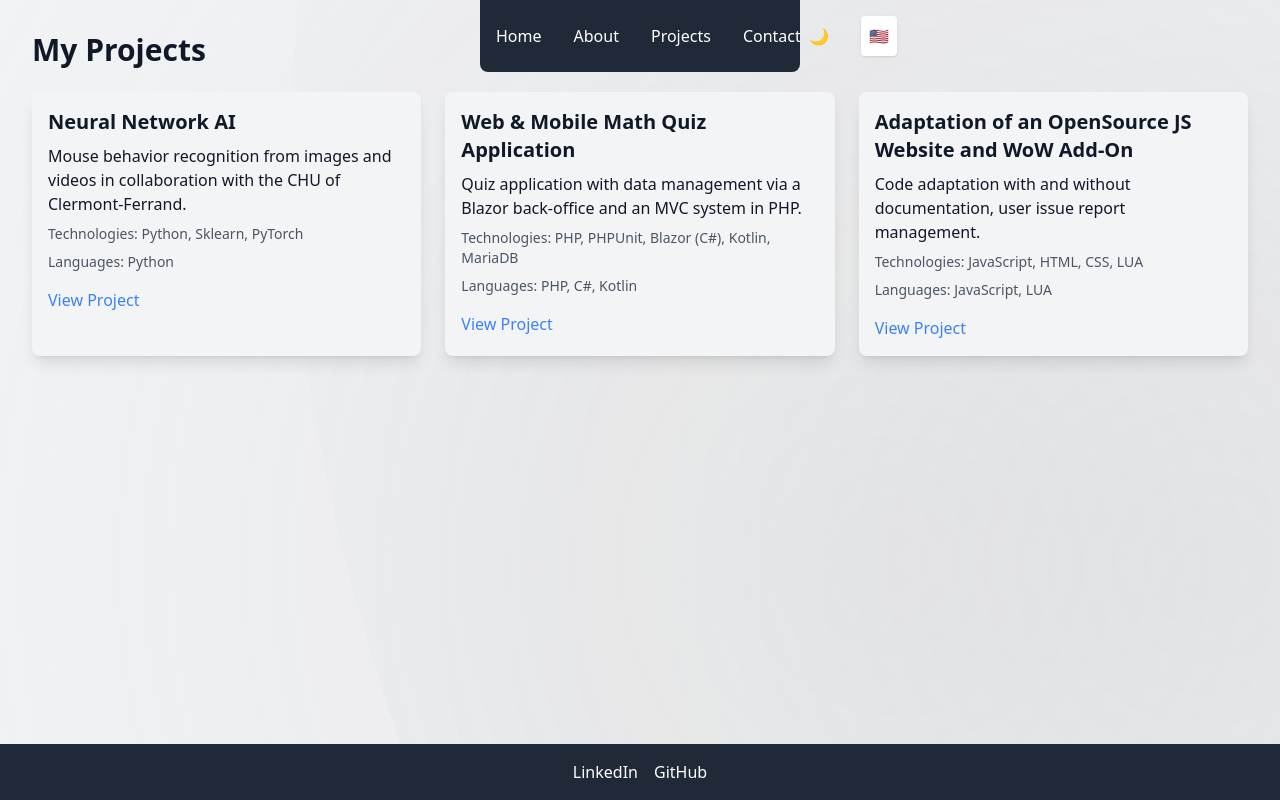
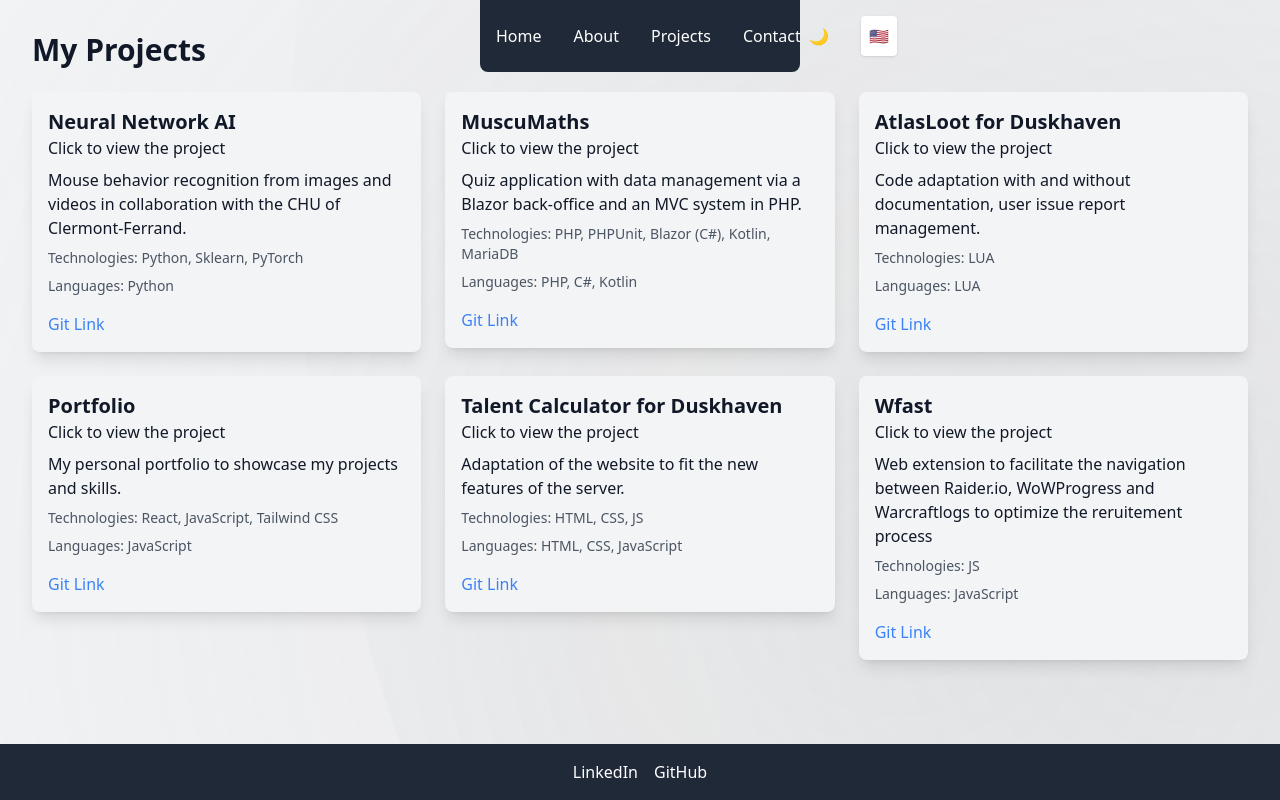
Before and after one commit to IllustreDot/Portfolio, a React (Vite) app: page /projects in a window 1280 px wide. Built offline with nearby package versions, Linux system fonts and the light colour scheme.

Commit message:
Project card

```diff
--- a/locales/en.json
+++ b/locales/en.json
@@ -38,28 +38,56 @@
 		"title": "My Projects",
 		"technologies": "Technologies",
 		"languages": "Languages",
-		"viewProject": "View Project",
+		"viewProject": "Git Link",
+		"clickToView": "Click to view the project",
 		"list": [
 			{
 				"title": "Neural Network AI",
 				"description": "Mouse behavior recognition from images and videos in collaboration with the CHU of Clermont-Ferrand.",
 				"technologies": "Python, Sklearn, PyTorch",
 				"languages": "Python",
-				"link": "#"
+				"link": "https://github.com/IllustreDot/SAE_IA",
+				"images": ["image1.jpg", "image2.jpg"]
 			},
 			{
-				"title": "Web & Mobile Math Quiz Application",
+				"title": "MuscuMaths",
 				"description": "Quiz application with data management via a Blazor back-office and an MVC system in PHP.",
 				"technologies": "PHP, PHPUnit, Blazor (C#), Kotlin, MariaDB",
 				"languages": "PHP, C#, Kotlin",
-				"link": "#"
+				"link": "https://codefirst.iut.uca.fr/git/jade.van_brabandt/3.01-QCM_MuscuMaths",
+				"images": ["image3.jpg", "image4.jpg"]
 			},
 			{
-				"title": "Adaptation of an OpenSource JS Website and WoW Add-On",
+				"title": "AtlasLoot for Duskhaven",
 				"description": "Code adaptation with and without documentation, user issue report management.",
-				"technologies": "JavaScript, HTML, CSS, LUA",
-				"languages": "JavaScript, LUA",
-				"link": "#"
+				"technologies": "LUA",
+				"languages": "LUA",
+				"link": "https://github.com/IllustreDot/AtlasLoot_Duskhaven",
+				"images": ["image5.jpg", "image6.jpg"]
+			},
+			{
+				"title": "Portfolio",
+				"description": "My personal portfolio to showcase my projects and skills.",
+				"technologies": "React, JavaScript, Tailwind CSS",
+				"languages": "JavaScript",
+				"link": "http://github.com/IllustreDot/Portfolio",
+				"images": ["image7.jpg", "image8.jpg"]
+			},
+			{
+				"title": "Talent Calculator for Duskhaven",
+				"description": "Adaptation of the website to fit the new features of the server.",
+				"technologies": "HTML, CSS, JS",
+				"languages": "HTML, CSS, JavaScript",
+				"link": "https://github.com/IllustreDot/Duskhaven_TalentCalculator",
+				"images": ["image9.jpg", "image10.jpg"]
+			},
+			{
+				"title": "Wfast",
+				"description": "Web extension to facilitate the navigation between Raider.io, WoWProgress and Warcraftlogs to optimize the reruitement process",
+				"technologies": "JS",
+				"languages": "JavaScript",
+				"link": "https://github.com/IllustreDot/WFast",
+				"images": ["image11.jpg", "image12.jpg"]
 			}
 		]
 	},
--- a/locales/fr.json
+++ b/locales/fr.json
@@ -37,28 +37,56 @@
 		"title": "Mes Projets",
 		"technologies": "Technologies",
 		"languages": "Langages",
-		"viewProject": "Voir le projet",
+		"viewProject": "Lien Git",
+		"clickToView": "Cliquez pour voir le projet",
 		"list": [
 			{
 				"title": "IA en réseau de neurones",
 				"description": "Reconnaissance de comportements de souris à partir d’images et de vidéos en collaboration avec le CHU de Clermont-Ferrand.",
 				"technologies": "Python, Sklearn, PyTorch",
 				"languages": "Python",
-				"link": "#"
+				"link": "https://github.com/IllustreDot/SAE_IA",
+				"images": ["image1.jpg", "image2.jpg"]
+			},
+			{
+				"title": "Wfast",
+				"description": "Extension web pour faciliter la navigation entre Raider.io, WoWProgress et Warcraftlogs afin d'optimiser le processus de recrutement.",
+				"technologies": "JS",
+				"languages": "JavaScript",
+				"link": "https://github.com/IllustreDot/WFast",
+				"images": ["image11.jpg", "image12.jpg"]
 			},
 			{
 				"title": "Application Web & Mobile de QCM Mathématique",
 				"description": "Application de QCM avec gestion des données via un back-office Blazor et un système MVC en PHP.",
 				"technologies": "PHP, PHPUnit, Blazor (C#), Kotlin, MariaDB",
 				"languages": "PHP, C#, Kotlin",
-				"link": "#"
+				"link": "https://codefirst.iut.uca.fr/git/jade.van_brabandt/3.01-QCM_MuscuMaths",
+				"images": ["image3.jpg", "image4.jpg"]
 			},
 			{
-				"title": "Adaptation d’un site web JS OpenSource et d’Add-On WoW",
+				"title": "AtlasLoot pour Duskhaven",
 				"description": "Adaptation de code avec et sans documentation, gestion des rapports de problèmes des utilisateurs.",
-				"technologies": "JavaScript, HTML, CSS, LUA",
-				"languages": "JavaScript, LUA",
-				"link": "#"
+				"technologies": "LUA",
+				"languages": "LUA",
+				"link": "https://github.com/IllustreDot/AtlasLoot_Duskhaven",
+				"images": ["image5.jpg", "image6.jpg"]
+			},
+			{
+				"title": "Portfolio",
+				"description": "Mon portfolio personnel pour présenter mes projets et compétences.",
+				"technologies": "React, JavaScript, Tailwind CSS",
+				"languages": "JavaScript",
+				"link": "http://github.com/IllustreDot/Portfolio",
+				"images": ["image7.jpg", "image8.jpg"]
+			},
+			{
+				"title": "Talent Calculator pour Duskhaven",
+				"description": "Adaptation du site web pour intégrer les nouvelles fonctionnalités du serveur.",
+				"technologies": "HTML, CSS, JS",
+				"languages": "HTML, CSS, JavaScript",
+				"link": "https://github.com/IllustreDot/Duskhaven_TalentCalculator",
+				"images": ["image9.jpg", "image10.jpg"]
 			}
 		]
 	},
--- /dev/null
+++ b/src/components/ImageSlider.jsx
@@ -0,0 +1,73 @@
+import React, { useEffect } from "react";
+import PropTypes from "prop-types";
+
+const ImageSlider = ({ images, onClose }) => {
+    const [currentIndex, setCurrentIndex] = React.useState(0);
+
+    const handleNext = () => {
+        setCurrentIndex((prevIndex) => (prevIndex + 1) % images.length);
+    };
+
+    const handlePrev = () => {
+        setCurrentIndex((prevIndex) => (prevIndex - 1 + images.length) % images.length);
+    };
+
+    const handleKeyDown = (event) => {
+        if (event.key === "Escape") {
+            onClose();
+        }
+    };
+
+    const handleClickOutside = (event) => {
+        if (event.target.classList.contains("slider-overlay")) {
+            onClose();
+        }
+    };
+
+    useEffect(() => {
+        document.addEventListener("keydown", handleKeyDown);
+        return () => {
+            document.removeEventListener("keydown", handleKeyDown);
+        };
+    }, []);
+
+    return (
+        <div
+            className="fixed inset-0 bg-black bg-opacity-75 flex items-center justify-center z-50 slider-overlay"
+            onClick={handleClickOutside}
+        >
+            <div className="relative w-3/4 h-3/4">
+                <button
+                    className="absolute top-4 right-4 text-white text-2xl"
+                    onClick={onClose}
+                >
+                    &times;
+                </button>
+                <img
+                    src={images[currentIndex]}
+                    alt={`Slide ${currentIndex + 1}`}
+                    className="w-full h-full object-contain"
+                />
+                <button
+                    className="absolute left-4 top-1/2 transform -translate-y-1/2 text-white text-2xl"
+                    onClick={handlePrev}
+                >
+                    &#8249;
+                </button>
+                <button
+                    className="absolute right-4 top-1/2 transform -translate-y-1/2 text-white text-2xl"
+                    onClick={handleNext}
+                >
+                    &#8250;
+                </button>
+            </div>
+        </div>
+    );
+};
+
+ImageSlider.propTypes = {
+    images: PropTypes.arrayOf(PropTypes.string).isRequired,
+    onClose: PropTypes.func.isRequired,
+};
+
+export default ImageSlider;
--- a/src/components/ProjectCard.jsx
+++ b/src/components/ProjectCard.jsx
@@ -0,0 +1,46 @@
+import React, { useState } from "react";
+import { useTranslation } from "react-i18next";
+import ImageSlider from "./ImageSlider"; // Assuming ImageSlider is a new component for the image slide
+
+const ProjectCard = ({ project }) => {
+    const { t } = useTranslation();
+    const [isSliderOpen, setIsSliderOpen] = useState(false);
+
+    const handleCardClick = () => {
+        setIsSliderOpen(true);
+    };
+
+    const handleCloseSlider = () => {
+        setIsSliderOpen(false);
+    };
+
+    return (
+        <div>
+            <div
+                className="bg-gray-100 dark:bg-gray-800 text-gray-900 dark:text-gray-100 shadow-lg rounded-lg p-4 hover:bg-gray-200 dark:hover:bg-gray-700 cursor-pointer"
+                onClick={handleCardClick}
+            >
+                <h3 className="text-xl font-semibold">{project.title}</h3>
+                {t("projects.clickToView")}
+                <p className="mt-2">{project.description}</p>
+                <p className="mt-2 text-sm text-gray-600 dark:text-gray-400">
+                    {t("projects.technologies")}: {project.technologies}
+                </p>
+                <p className="mt-2 text-sm text-gray-600 dark:text-gray-400">
+                    {t("projects.languages")}: {project.languages}
+                </p>
+                <a
+                    href={project.link}
+                    className="text-blue-500 dark:text-blue-400 hover:text-blue-700 dark:hover:text-blue-300 mt-4 inline-block"
+                >
+                    {t("projects.viewProject")}
+                </a>
+            </div>
+            {isSliderOpen && (
+                <ImageSlider images={project.images} onClose={handleCloseSlider} />
+            )}
+        </div>
+    );
+};
+
+export default ProjectCard;
--- a/src/pages/Projects.jsx
+++ b/src/pages/Projects.jsx
@@ -1,4 +1,5 @@
 import { useTranslation } from "react-i18next";
+import ProjectCard from "../components/ProjectCard";
 
 const Projects = () => {
 	const { t } = useTranslation();
@@ -9,25 +10,7 @@ const Projects = () => {
             <h2 className="text-3xl font-bold">{t("projects.title")}</h2>
             <div className="mt-6 grid grid-cols-1 sm:grid-cols-2 lg:grid-cols-3 gap-6">
                 {projects.map((project, index) => (
-					<div
-						key={index}
-						className="bg-gray-100 dark:bg-gray-800 text-gray-900 dark:text-gray-100 shadow-lg rounded-lg p-4 hover:bg-gray-200 dark:hover:bg-gray-700"
-					>
-						<h3 className="text-xl font-semibold">{project.title}</h3>
-						<p className="mt-2">{project.description}</p>
-						<p className="mt-2 text-sm text-gray-600 dark:text-gray-400">
-							{t("projects.technologies")}: {project.technologies}
-						</p>
-						<p className="mt-2 text-sm text-gray-600 dark:text-gray-400">
-							{t("projects.languages")}: {project.languages}
-						</p>
-						<a
-							href={project.link}
-							className="text-blue-500 dark:text-blue-400 hover:text-blue-700 dark:hover:text-blue-300 mt-4 inline-block"
-						>
-							{t("projects.viewProject")}
-						</a>
-					</div>
+                    <ProjectCard key={index} project={project} />
                 ))}
             </div>
         </div>
```
Also changed, not shown: 1 other file (tests, documents, lock files or other folders). Lines whose indentation alone changed are shown as unchanged.
